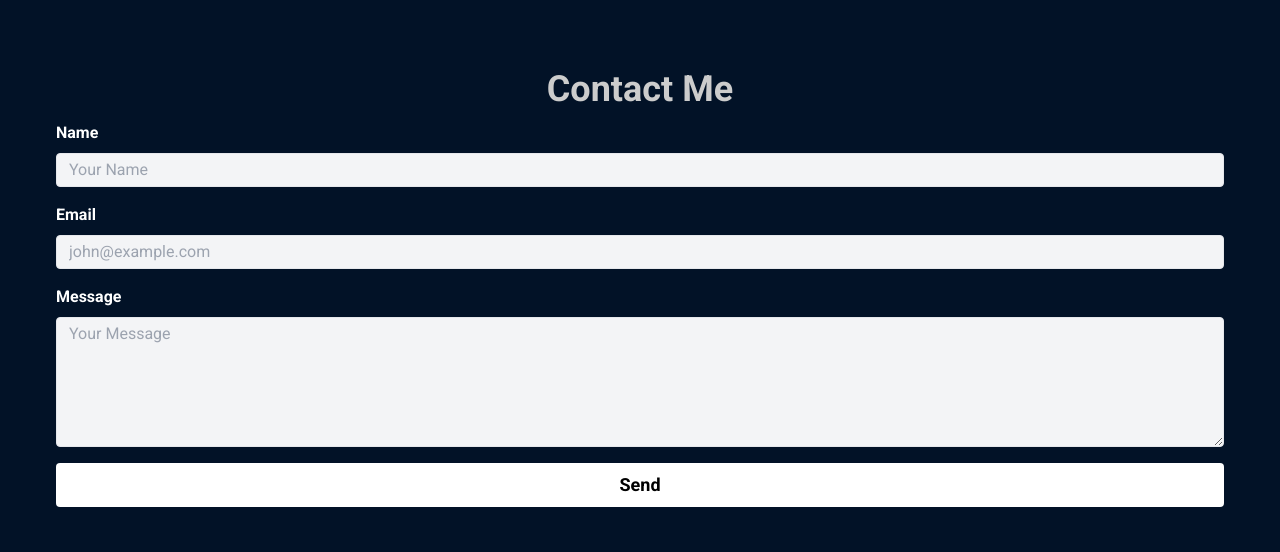
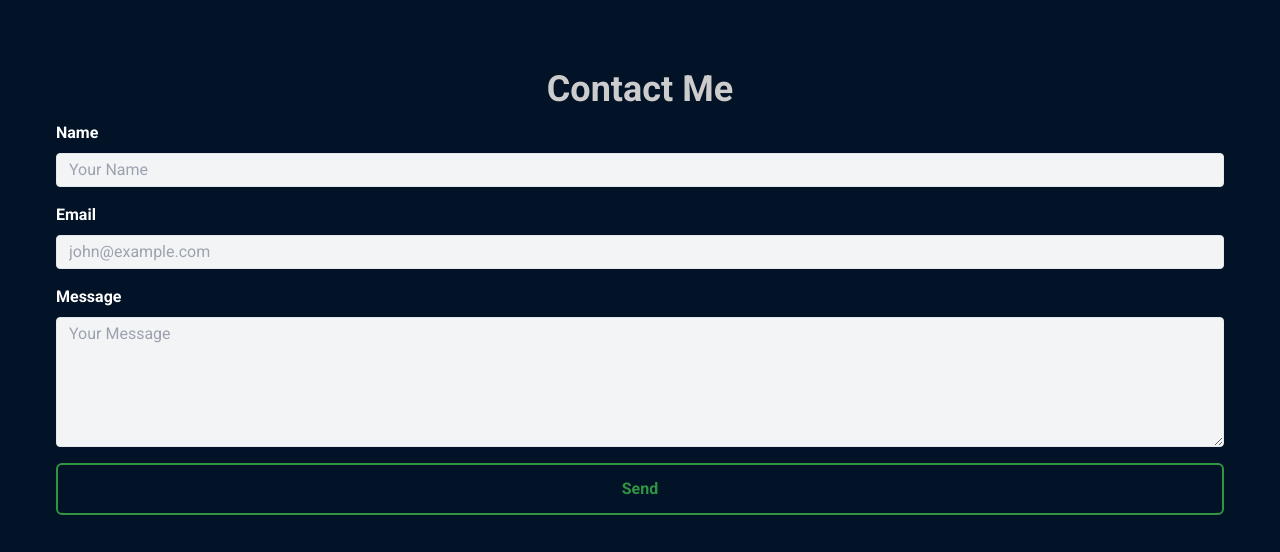
Before and after one commit to Tahsin005/Tahsin-Portfolio, a plain HTML site: page index.html in a window 1280 px wide. Shown: the part 5405-5957 px from the top of the page. Drawn offline with nearby package versions, Linux system fonts and the light colour scheme.

Commit message:
button design change

```diff
--- a/index.html
+++ b/index.html
@@ -639,7 +639,7 @@
           </div>
           <div class="text-center">
             <button type="submit"
-              class="bg-white text-black text-center hover:text-white hover:bg-[#082751] py-2 px-6 rounded text-lg font-semibold transition duration-300 ease-in-out transform hover:scale-105 hover:shadow-lg w-full">Send</button>
+              class="px-6 py-3 text-[#309543] border-2 border-[#309543] font-bold transition-all hover:bg-[#30954232] rounded-md w-full">Send</button>
           </div>
         </form>
       </div>
```
